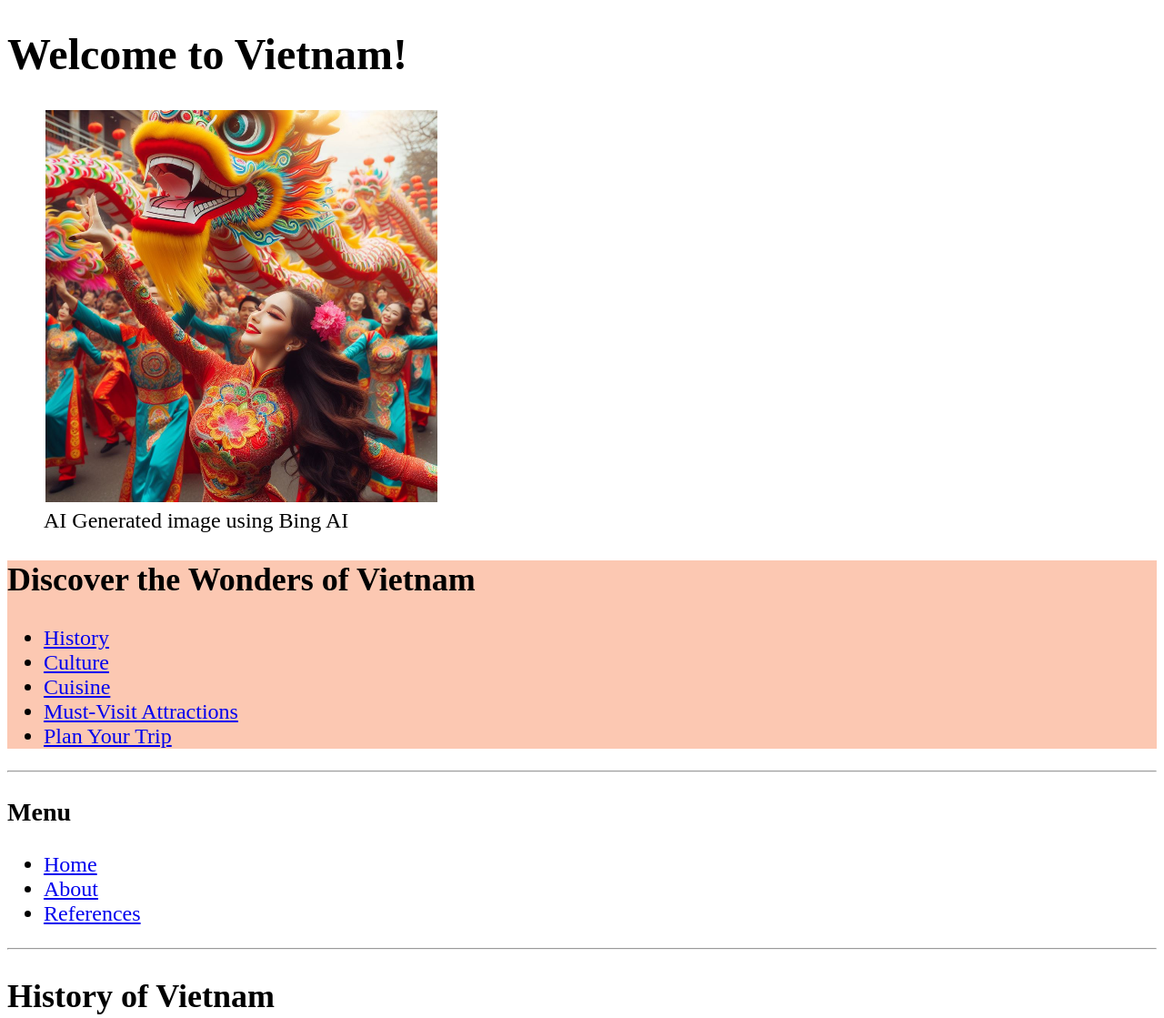
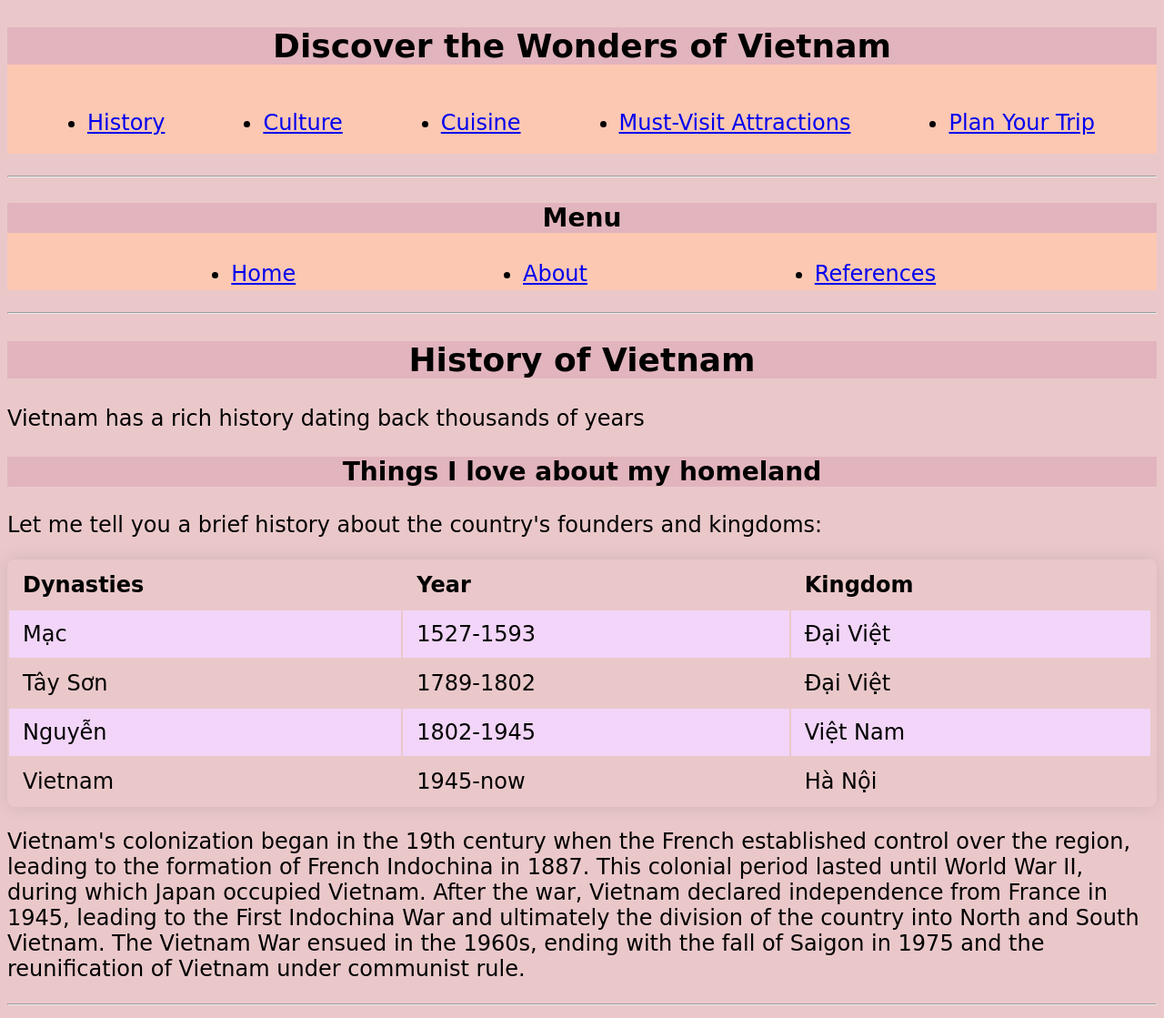
Before and after one commit to CIT85/tranl-pub, a plain HTML site: page w4/index.html in a window 1280 px wide. Shown: the top 1119 px of the page at 91% size. Drawn offline with Linux system fonts and the light colour scheme.

Commit message:
new styling elements

```diff
--- a/w4/css/style.css
+++ b/w4/css/style.css
@@ -1,17 +1,25 @@
+/*Main html styling elements */
 html {
     font-size: 1.5rem;
+    font-family:cursive
 }
+/*Main html styling elements */
 
+/* Nav styling */
 nav {
     background-color: #FCC8B2;
     padding: 0;
     margin: 0;
 }
+/* Nav styling */
 
 /* Table styles for attractions */
 table {
     width: 100%;
     margin-bottom: 20px;
+    background-color:
+    border: 5px;
+    padding-right: 5px;
     border-radius: 8px;
     box-shadow: 0 0 20px rgba(0, 0, 0, 0.1);
   }
@@ -34,3 +42,51 @@ table {
   tr: {
     background-color: #F2D5F8;
   }
+
+  /*Nav bar horizontal */
+  .horizontal-nav {
+    display: flex;
+    justify-content: space-evenly;
+    list-style-type: 2px;
+    padding: 0;
+  }
+
+  .horizontal-nav li {
+    margin: 20px;
+  }
+
+  .horizontal-nav li:last-child {
+    margin-right: 0;
+  }
+   /*Nav bar horizontal */
+
+h1 {
+  text-align: center;
+}
+
+body {
+  background: #EAC8CA;
+}
+
+/*Menu Nav */
+
+.menu-bar {
+  display: flex;
+  justify-content: space-evenly;
+  list-style-type: 2px;
+  padding: 0;
+}
+.menu-bar li {
+  margin: 3.5px;
+}
+
+.menu-bar li:last-child {
+  margin-right: 0;
+}
+
+/* Menu */
+h3, h1, h2 {
+  text-align: center;
+  background-color: #E2B4BD;
+}
+/* Menu */
--- a/w4/index.html
+++ b/w4/index.html
@@ -18,34 +18,20 @@
 
 <body>
   <header>
-    <h1>Welcome to Vietnam!</h1>
-    <figure>
-    <img src="img/Designer.png" alt="AI Generated Image" width="434" height="434">
-    <figcaption>AI Generated image using Bing AI</figcaption>
-  </figure>
-    <nav aria-label="primary navigation">
-      <h2>Discover the Wonders of Vietnam</h2>
-      <ul>
-        <li>
-          <a href="#history">History</a>
-        </li>
-        <li>
-          <a href="#culture">Culture</a>
-        </li>
-        <li>
-          <a href="#cuisine">Cuisine</a>
-        </li>
-        <li>
-            <a href="#attraction">Must-Visit Attractions</a>
-        </li>
-        <li>
-            <a href="#contact">Plan Your Trip</a>
-          </li>
+    <nav class="navbar" aria-label="primary navigation">
+      <h1>Discover the Wonders of Vietnam</h1>
+      <ul class="horizontal-nav">
+        <li><a href="#history">History</a> </li>
+        <li><a href="#culture">Culture</a></li>
+        <li><a href="#cuisine">Cuisine</a></li>
+        <li><a href="#attraction">Must-Visit Attractions</a></li>
+        <li><a href="#contact">Plan Your Trip</a></li>
       </ul>
     </nav>
     <hr>
+    <nav class="navbar" aria-label="primary navigation">
     <h3>Menu</h3>
-    <ul>
+    <ul class="menu-bar">
         <li>
             <a href="index.html">Home</a>
         </li>
@@ -56,7 +42,7 @@
           <a href="sitemap.html">References</a>
       </li>
     </ul>
-
+  </nav>
   </header>
 
   <main>
@@ -88,15 +74,13 @@
             <td>1802-1945</td>
             <td>Việt Nam</td>
           </tr>
+          <tr>
+            <td>Vietnam</td>
+            <td>1945-now</td>
+            <td>Hà Nội</td>
+          </tr>
         </table>
-
-
-
-        <ol>
-          <li>We were all born from dragons and fairies in the old mythos</li>
-          <li>Colonized by China and various countries for centuries</li>
-          <li>We overcame all adversaries and found independence in <strong>Sept.2, 1945</strong></li>
-        </ol>
+        <p>Vietnam's colonization began in the 19th century when the French established control over the region, leading to the formation of French Indochina in 1887. This colonial period lasted until World War II, during which Japan occupied Vietnam. After the war, Vietnam declared independence from France in 1945, leading to the First Indochina War and ultimately the division of the country into North and South Vietnam. The Vietnam War ensued in the 1960s, ending with the fall of Saigon in 1975 and the reunification of Vietnam under communist rule.</p>
         </section>
     </article>
 
@@ -138,6 +122,27 @@
       <img src="img/VietnamFood.jpg" alt="Vietnamese Food" width="300" height="300">
         <figcaption>Vietnamese Foods</figcaption>
     </figure>
+    <section>
+      <table>
+        <tr>
+          <th>Popular Food</th>
+          <th>Description</th>
+        </tr>
+        <tr>
+          <td>Banh Mi</td>
+          <td>A Vietnamese sandwich made with a French baguette and filled with various ingredients such as grilled meats (like pork or chicken), pickled vegetables (carrots, daikon radish), fresh cilantro, and mayonnaise or pate.</td>
+
+        </tr>
+        <tr>
+          <td>Com Tam</td>
+          <td>A Vietnamese broken rice dish often topped with grilled pork (com tam suon), shredded pork skin (bi), a steamed egg cake (cha trung), and served with fish sauce on the side.</td>
+        </tr>
+        <tr>
+          <td>Bun Cha:</td>
+          <td> dish from Hanoi featuring grilled pork patties (cha) served with vermicelli noodles (bun), fresh herbs, and a dipping sauce typically made with fish sauce, lime, sugar, and garlic.</td>
+        </tr>
+      </table>
+    </section>
         <details>
           <summary>
             For a budget of <mark>$20</mark> you can expect to get:
```
Also changed, not shown: w4/about.html (+2 -2 lines), w4/sitemap.html (+2 -2 lines).
